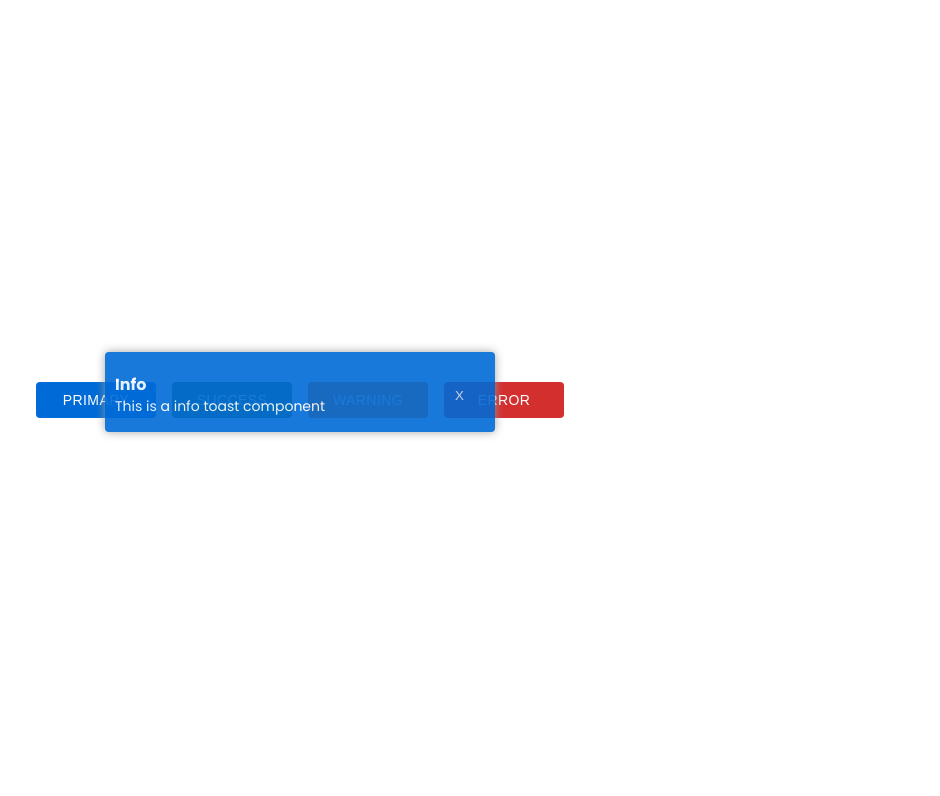
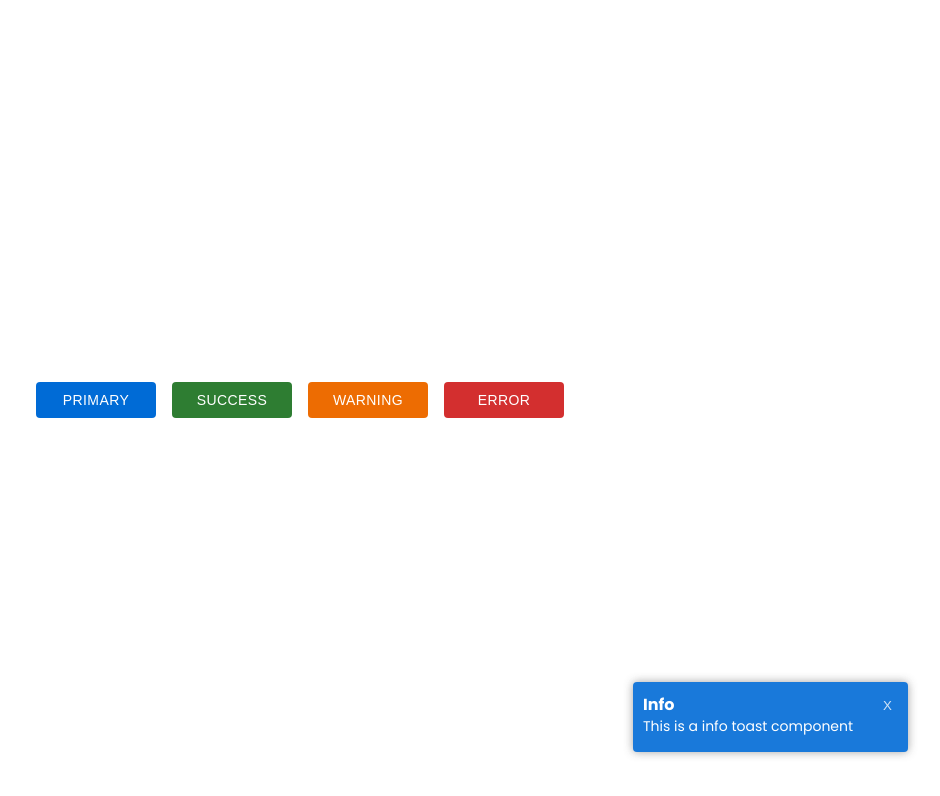
Before and after one commit to hemant0974/react-smart-toast, a React (Create React App) app: page / in a window 1280 px wide. Both pictures are taken after a click on the button "PRIMARY". Shown: the top 796 px of the page, without its empty margins (340-1280 px from the left). Built offline with nearby package versions, Linux system fonts and the light colour scheme.

Commit message:
css position fixed

```diff
--- a/src/components/smartToast/index.tsx
+++ b/src/components/smartToast/index.tsx
@@ -33,9 +33,9 @@ const SmartToast = ({ toastlist, position, setList }: ISmartToast) => {
       {toastlist.map((toast: any, index: number) => (
         <div
           key={index}
-          className={`${styles.notification} ${styles.toast} ${
-            styles[position]
-          } ${styles[toast.variant]}`}
+          className={`${styles.notification} ${styles[position]} ${
+            styles[toast.variant]
+          }`}
         >
           <button onClick={() => deleteToast(toast.id)}>X</button>
           <div>
--- a/src/components/smartToast/smartToast.module.scss
+++ b/src/components/smartToast/smartToast.module.scss
@@ -3,19 +3,23 @@
   position: fixed;
   z-index: 10;
 
-  .buttom-right {
+  &.buttom-right {
     bottom: 1rem;
     right: 1rem;
     animation: toast-in-right 0.7s;
   }
 
   .notification {
+    min-height: 50px;
+    width: 250px;
+    padding: 10px 15px 10px 10px;
     margin-bottom: 1rem;
     border-radius: 4px;
     box-shadow: 0 0 10px #999;
-    color: #000;
     opacity: 0.9;
     transition: 0.3s ease;
+    color: #fff;
+    position: relative;
 
     button {
       padding: 1rem;
@@ -25,14 +29,11 @@
       color: #fff;
       opacity: 0.8;
       cursor: pointer;
+      position: absolute;
+      top: 0;
+      right: 0;
     }
 
-    &.toast {
-      height: 50px;
-      width: 365px;
-      color: #fff;
-      padding: 20px 15px 10px 10px;
-    }
     &.buttom-right {
       bottom: 1rem;
       right: 1rem;
```
